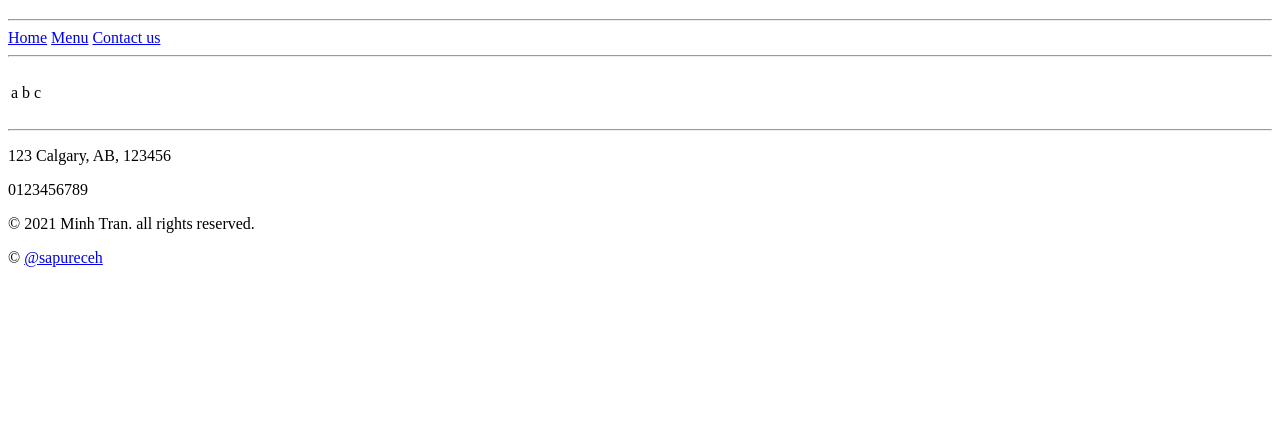
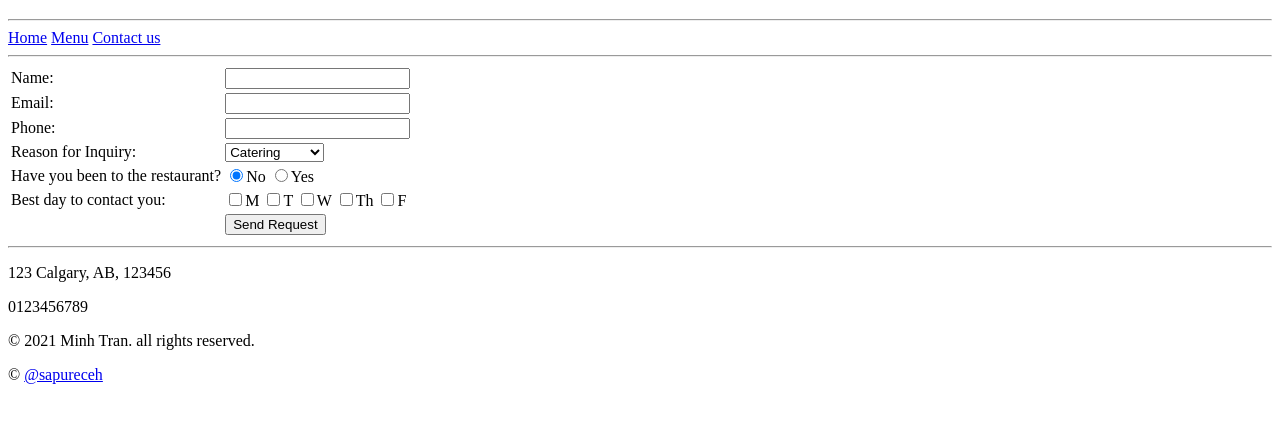
Before and after one commit to minhtran1995/TSG, a plain HTML site: page contactUs.html in a window 1280 px wide. Shown: the part 61-484 px from the top of the page. Drawn offline with Linux system fonts and the light colour scheme.

Commit message:
Pizza Part 1

```diff
--- a/contactUs.html
+++ b/contactUs.html
@@ -25,20 +25,102 @@
         </nav>
         <hr />
 
+        <form action="" method="GET">
             <table>
                 <tr>
                     <td>
-                    <p>a</p>
+                        <label>Name:</label>
                     </td>
                     <td>
-                    <p>b</p>
+                        <input type="text" name="name" id="name">
                     </td>
                     <td>
-                    <p>c
                     </td>
                 </tr>
+
+
+                <tr>
+                    <td>
+                        <label>Email:</label>
+                    </td>
+                    <td>
+                        <input type="text" name="email" id="email">
+                    </td>
+                    <td>
+                    </td>
+                </tr>
+
+
+                <tr>
+                    <td>
+                        <label>Phone:</label>
+                    </td>
+                    <td>
+                        <input type="text" name="phone" id="phone">
+                    </td>
+                    <td>
+                    </td>
+                </tr>
+
+                <tr>
+                    <td>
+                        <label>Reason for Inquiry:</label>
+                    </td>
+                    <td>
+                        <select name="reasonForInquiry">
+                            <option value="catering" checked>Catering</option>
+                            <option value="privateParty">Private Party</option>
+                            <option value="feedback">Feedback</option>
+                            <option value="other">Other</option>
+
+                        </select>
+                    </td>
+                    <td>
+                    </td>
+                </tr>
+
+
+                <tr>
+                    <td>
+                        <label>Have you been to the restaurant?</label>
+                    </td>
+                    <td>
+                        <input type="radio" name="beenTo" value="No" checked>No
+                        <input type="radio" name="beenTo" value="Yes">Yes
+                    </td>
+                    <td>
+                    </td>
+                </tr>
+
+
+                <tr>
+                    <td>
+                        <label>Best day to contact you:</label>
+                    </td>
+                    <td>
+                        <input type="checkbox" name="bestDay" value="m">M
+                        <input type="checkbox" name="bestDay" value="t">T
+                        <input type="checkbox" name="bestDay" value="w">W
+                        <input type="checkbox" name="bestDay" value="th">Th
+                        <input type="checkbox" name="bestDay" value="f">F
+                    </td>
+                    <td>
+                    </td>
+                </tr>
+
+                <tr>
+                    <td>
+                    </td>
+                    <td>
+                        <input type="submit" value="Send Request">
+                    </td>
+                    <td>
+                    </td>
+                </tr>
+
+
             </table>
-
+        </form>
 
         <footer>
             <hr />
```
Lines whose indentation alone changed are shown as unchanged.
